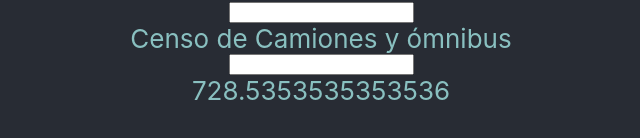
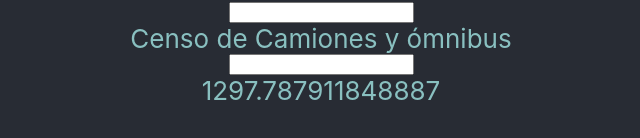
Before and after one commit to jonahsly/sly-tools, a React (Create React App) app: page / in a window 1280 px wide. Shown: the part 580-718 px from the top of the page, without its empty margins (319-959 px from the left). Built offline with nearby package versions, Linux system fonts and the light colour scheme.

Commit message:
TMDA_Autos

```diff
--- a/src/App.js
+++ b/src/App.js
@@ -3,27 +3,41 @@ import './App.css';
 
 function App() {
   const [tmda,setTmda] = React.useState({
-    mes: 0,
-    dia: 0,
-    desde_hs: 0,
-    hasta_hs: 0,
-    censoAut: 0,
+    mes: 5,
+    dia: 4,
+    desde_hs: 8,
+    hasta_hs: 13,
+    censoAut: 251,
     censoCam: 0
   })
-  const censoA = 251;
-  const censoB = 326;
-  const tmda1 = censoA*(100/45)*(100/80)*(100/110);
-  const tmda2 = censoB*(100/45)*(100/80)*(100/110);
 
-  const result = (tmda1 + tmda2)/2;
+  const censoA = tmda.censoAut;
+  // const censoB = tmda.censoCam; Censo para camiones
+  const porcAdia = [84.01, 81.19, 85.35, 83.12, 83.98, 123,91];
+  const porcAmes = [111.33, 112.36, 105.85, 99, 95.57, 92.49, 90.1, 98.04, 88.73, 94.89, 104.79, 106.85];
+  const porcAhora = [0.58, 0.19, 0.44, 0, 0.14, 0.51, 2.33, 5.31, 5.9, 4.88, 5.46, 4.44, 4.22, 6.19, 6.91, 8.15, 7.79, 9.97, 7.21, 6.91, 5.02, 3.78, 2.33, 1.24];
+
+  const calculateHora = () => {
+    let sum = 0;
+    for (let index = tmda.desde_hs; index < tmda.hasta_hs; index++) {
+      console.log(index)
+      sum += porcAhora[index];
+    }
+    return sum;
+  }
+
+  const result = censoA * (100 / calculateHora()) * (100 / porcAdia[tmda.dia]) * (100 / porcAmes[tmda.mes]);
+
   const onChange = (event) => {
     const value = event.target.value;
     const name = event.target.name;
     setTmda({
       ...tmda,
-      [name]: value,
+      [name]: parseFloat(value),
     })
   }
+
+
 
   console.log(tmda);
 
@@ -33,9 +47,11 @@ function App() {
         <h1>
           Sly Tools
         </h1>
+
         <h3>
           T.M.D.A.
         </h3>
+
         <label>
           Mes del Censo
         </label>
@@ -43,6 +59,7 @@ function App() {
           name="mes"
           onChange={onChange}
         />
+
         <label>
           Día del Censo
         </label>
@@ -50,6 +67,7 @@ function App() {
           name="dia"
           onChange={onChange}
         />
+
         <label>
           Desde hs:
         </label>
@@ -57,6 +75,7 @@ function App() {
           name="desde_hs"
           onChange={onChange}
         />
+
         <label>
           Hasta horas:
         </label>
@@ -64,6 +83,7 @@ function App() {
           name="hasta_hs"
           onChange={onChange}
         />
+
         <label>
           Censo de automóviles
         </label>
@@ -71,6 +91,7 @@ function App() {
           name="censoAut"
           onChange={onChange}
         />
+
         <label>
           Censo de Camiones y ómnibus
         </label>
@@ -78,8 +99,6 @@ function App() {
           name="censoCam"
           onChange={onChange}
         />
-
-
 
         <div>
           {
```
